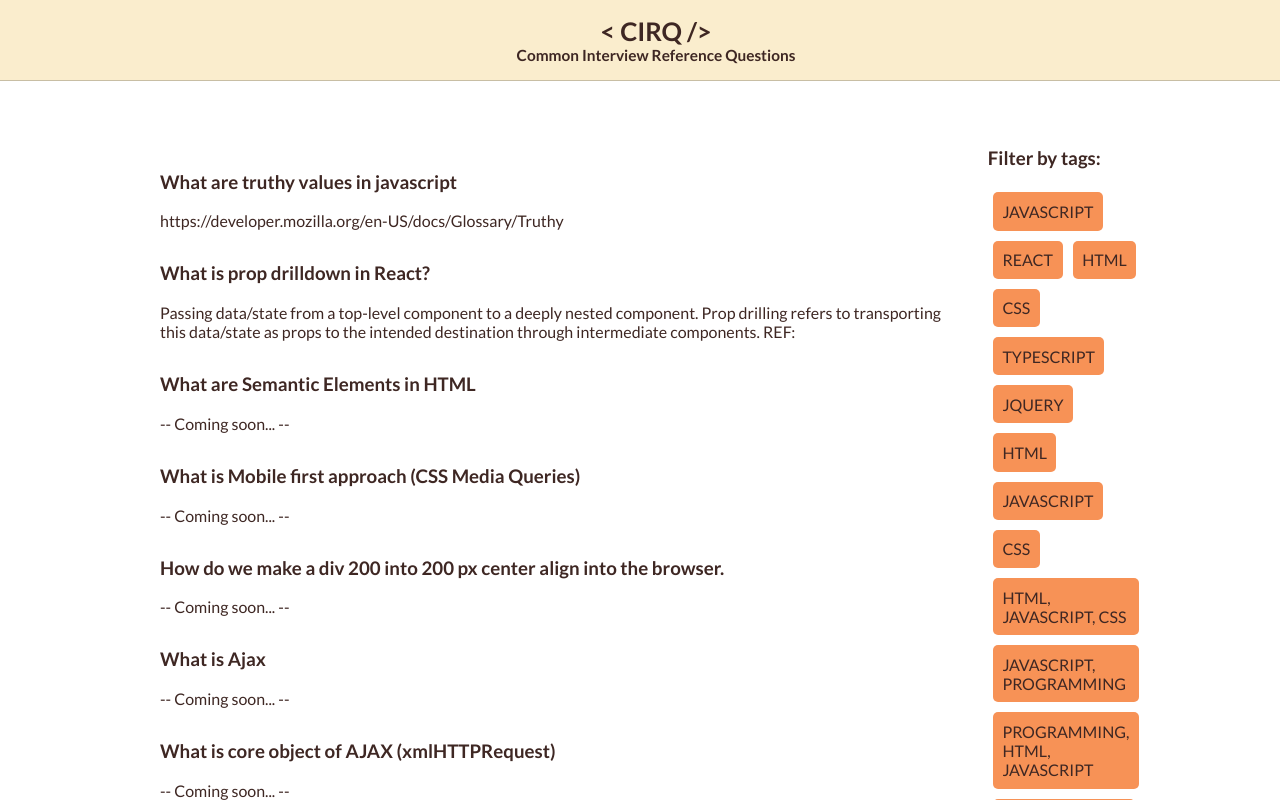
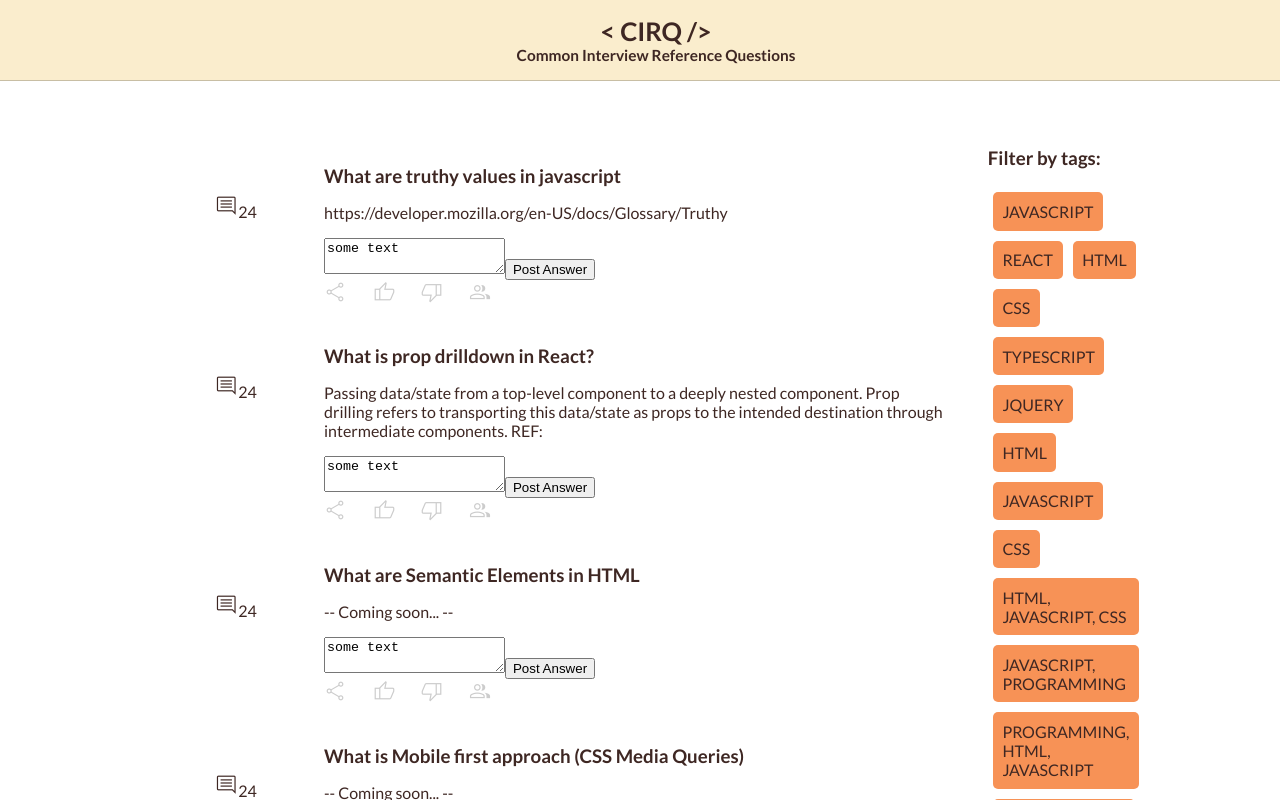
Before and after one commit to cklf537/cirq, a React (Create React App) app: page / in a window 1280 px wide. Shown: the top 800 px of the page. Built offline with nearby package versions, Linux system fonts and the light colour scheme.

Commit message:
Add additional functionality

```diff
--- /dev/null
+++ b/src/component/card/card.component.js
@@ -0,0 +1,31 @@
+import React from "react";
+import './card.scss'
+
+const QuestionCard = () => {
+    return <section className="card-container">
+        <section className="answer-count">
+            <p>2</p>
+            <p>24</p>
+            <p>15</p>
+        </section>
+        <section className="card-body">
+            <h2>This Question</h2>
+            <p>I'd like to find a better way to intake user prompts.</p>
+
+            <p>string string_one_ = "";</p>
+            <p>string string_two_ = "";</p>
+            <p>string string_three_ = "";</p>
+            <p></p>
+            <p>// store strings from user</p>
+            <p>cin >> string_one_;</p>
+            <p>cin >> string_two_;</p>
+            <p>cin >> string_three_;</p>
+            <p>I am wondering if there is a better way to implement this process in C++? Also with an added condition if the user entered less than three strings?</p>
+
+            <p>*The user must select enter after each string.</p>
+        </section>
+
+    </section>
+}
+
+export default QuestionCard;
--- /dev/null
+++ b/src/component/card/card.scss
@@ -0,0 +1,31 @@
+// @mixin cardTheme($theme:Darkgray) {
+//     background: $theme;
+//     box-shadow: 0 0 4px rgba($color: #ccc, $alpha: 1.0);
+//     color: #ddd;
+// }
+
+// .card-container {
+//     @include cardTheme($theme: #fff)
+// }
+
+
+// $card-padding: .5rem;
+// .card-container{
+//     background-color: white;
+//     display: flex;
+
+//     .answer-count{
+//         border-radius: 100;
+//         padding: $card-padding;
+//     }
+
+//     .card-title{
+//         h1,h2,h3,h4,h5,h6{
+//             font-weight: 700;
+//         }
+//     }
+//     .card-body{
+//         padding: $card-padding;
+//     }
+
+// }
--- a/src/component/questions/question.scss
+++ b/src/component/questions/question.scss
@@ -1,17 +1,45 @@
-.q-section {
-  margin-bottom: 2rem;
-  h3 {
-    word-wrap: break-word;
-    word-break: break-all;
-  }
-  p {
-    word-wrap: break-word;
-  }
-  .code-block {
-    min-width: 300px;
-    min-height: 100px;
-    border: none;
-    background-color: #ffffd3;
-    padding: 0.7rem;
-  }
+@import '../../scss/variables';
+
+$card-padding: .8rem;
+.card-container{
+    background-color: white;
+    display: flex;
+    margin-bottom: 1rem;
+
+    .answer-count{
+        padding: $card-padding;
+        .util-count{
+          margin: 1rem 0 5px 0;
+          padding: .8rem;
+          text-align: center;
+          width: 100px;
+        }
+    }
+
+    .card-title{
+        h1,h2,h3,h4,h5,h6{
+            font-weight: 700;
+        }
+    }
+    .card-body{
+        padding: $card-padding;
+        display: table-cell;
+        vertical-align: top;
+
+        h1,h2,h3,h4,h5,h6{
+          margin:0px;
+      }
+
+    }
+
+    .question-card-metadata{
+      span{
+        margin-right: 1.5rem;
+        color: #ccc;
+        :hover{
+          color: $app-text-color;
+        }
+      }
+    }
+
 }
--- a/src/component/questions/questions.component.js
+++ b/src/component/questions/questions.component.js
@@ -1,27 +1,26 @@
 import React, { useContext } from 'react';
 import { AppContext } from '../../data/app.context';
 import { ConvertToSentanceCase } from '../../util/util';
-import './question.scss';
+import './question.scss'
+import QuestionCard from '../card/card.component';
 
 const RenderQestion = (props) => {
   const questions = useContext(AppContext);
   // console.log(questions);
   return (
     <>
+    {/* <QuestionCard /> */}
       <form>
         {questions &&
           questions.map(({ question, ans, imp }, i) => (
-            <section className="q-section" key={i}>
-              {/* <h3>
-              what is Different techniques which can be followed to optimize the
-              PERFORMANCE of HTML Page load (Caching/ hosting Images in CDN
-              server/ etc.)?
-            </h3>
-            <p>
-              Any text wrap that occurs at a soft wrap opportunity is referred
-              to as a soft wrap break. For wrapping to occur at a soft wrap
-              opportunity, you ...
-            </p> */}
+            <section className="card-container" key={i}>
+              <section className="answer-count">
+                {/* <div className='util-count'>2</div> */}
+                <div className='util-count'><span class="material-symbols-outlined" title='Answers'>comment</span>24</div>
+
+                {/* <div className='util-count'>15</div> */}
+              </section>
+              <section className="card-body">
                 <h3>{`${ConvertToSentanceCase(question)}`}</h3>
                 <p>{ans ? ans : '-- Coming soon... --'}</p>
                 {imp ? (
@@ -38,7 +37,27 @@ const RenderQestion = (props) => {
                 ) : (
                   ''
                 )}
-              <section className="ref-bar"></section>
+                <section className='question-card-metadata'>
+                  <section>
+                    <textarea>
+                      some text
+                    </textarea>
+                    <button>Post Answer</button>
+                  </section>
+
+                  <span class="material-symbols-outlined">share</span>
+
+                  <span class="material-symbols-outlined">
+                    thumb_up_off
+                  </span>
+                  <span class="material-symbols-outlined">
+                    thumb_down_off
+                  </span>
+                  <span class="material-symbols-outlined">
+                    group
+                  </span>
+                </section>
+              </section>
             </section>
           ))}
       </form>
--- a/src/scss/_base.scss
+++ b/src/scss/_base.scss
@@ -1,13 +1,25 @@
 @import '../scss/variables';
 @import url('https://fonts.googleapis.com/css2?family=Lato:ital,wght@0,100;0,300;0,400;0,700;0,900;1,100;1,300;1,400;1,700;1,900&display=swap');
+@import url('https://fonts.googleapis.com/css2?family=Material+Symbols+Outlined:opsz,wght,FILL,GRAD@20..48,100..700,0..1,-50..200');
+// <link rel="stylesheet" href="" />
 
 body {
   font-family: $app-font-family;
   // font-weight: 300;
   color: $app-text-color;
+
   h3,
   h2 {
     font-family: $app-font-family;
   }
 
+
+  .material-symbols-outlined {
+    font-variation-settings:
+      'FILL' 0,
+      'wght' 300,
+      'GRAD' -25,
+      'opsz' 40
   }
+
+}
```
Also changed, not shown: 7 other files (tests, documents, lock files or other folders). Lines whose indentation alone changed are shown as unchanged.
